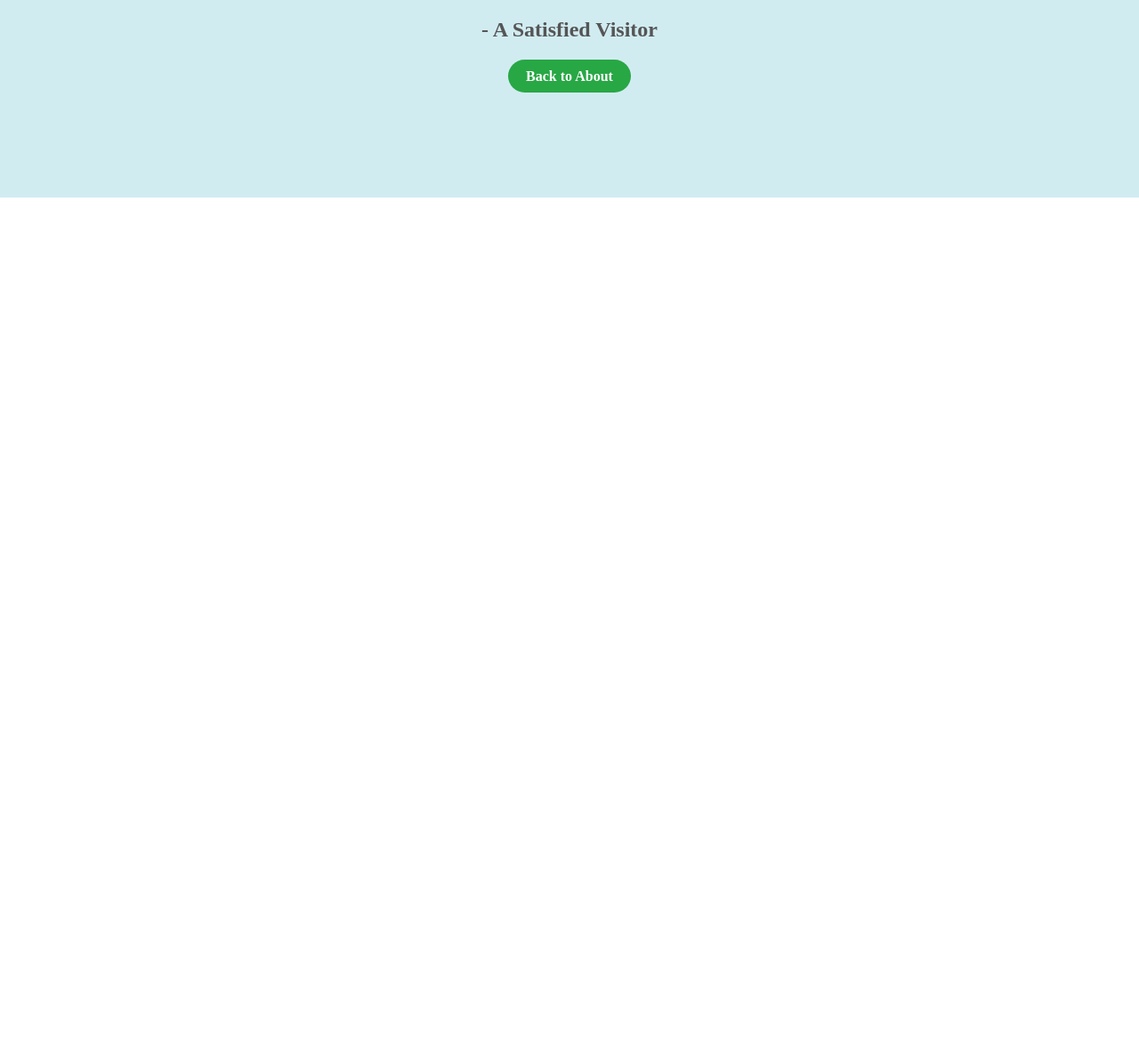
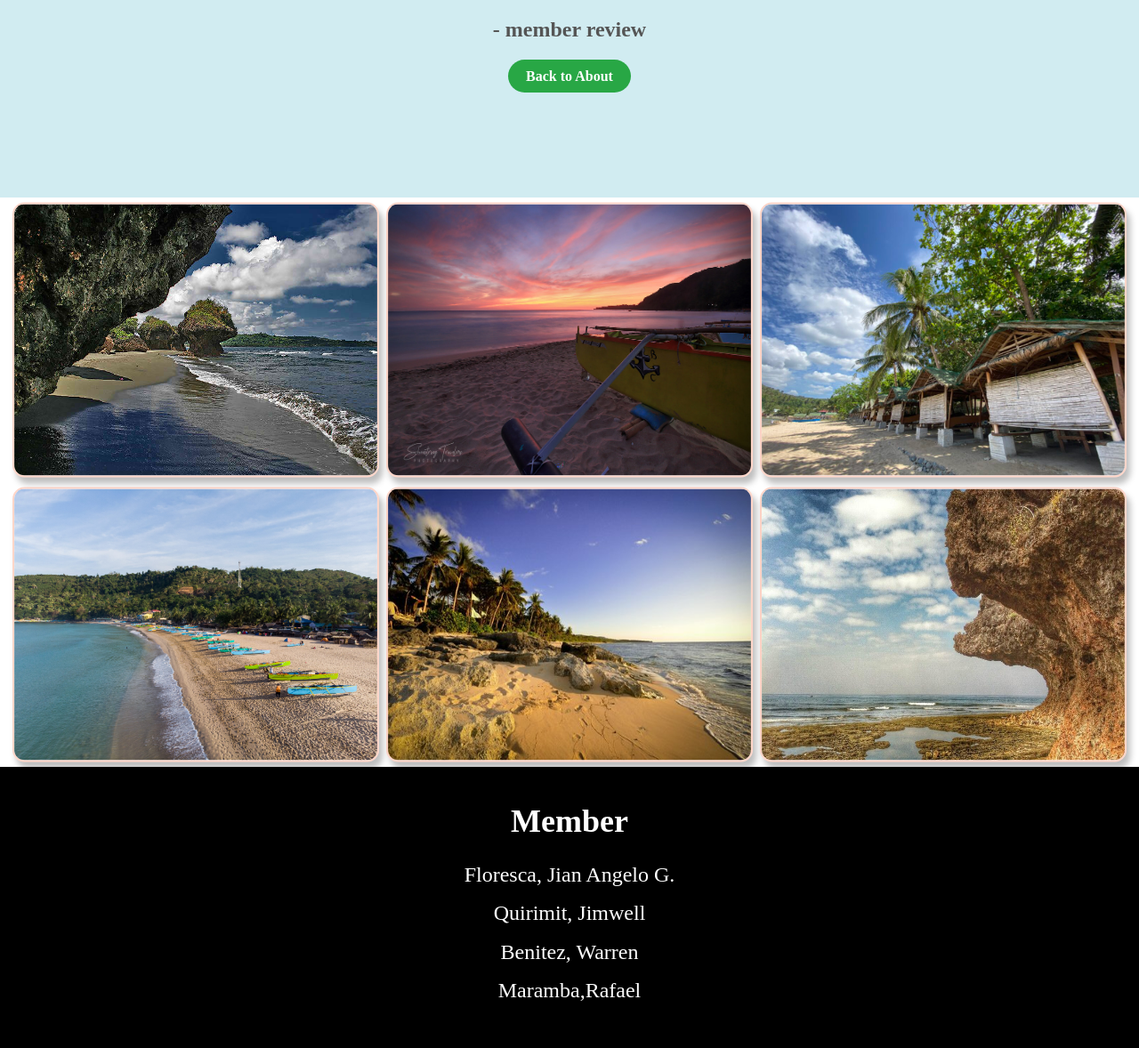
Before and after one commit to angelofloresca98-beep/platTecha, a plain HTML site: page index.html in a window 1280 px wide. Shown: the part 6168-7346 px from the top of the page at 89% size. Before the commit the page ends 6390 px from the top, so only its background shows below. Drawn offline with Linux system fonts and the light colour scheme.

Commit message:
Update HTML and added new images

```diff
--- a/index.html
+++ b/index.html
@@ -144,12 +144,37 @@
             <blockquote>
                 <p><i class="fas fa-quote-left"></i> This beach felt like a true hidden gem the stretch of fine, light brown sand was mostly empty, save for a few local families picnicking under swaying coconut trees. The water was surprisingly clear for a coastal spot, with gentle waves perfect for wading or floating lazily. I loved strolling along the shore at low tide, spotting tiny crabs scurrying in the sand and colorful shells nestled between rocks. Nearby sari-sari stores offered fresh coconut juice and grilled fish that tasted incredible with the sea breeze on my face. It's the kind of place that recharges your soul without the chaos of crowded resorts. Highly recommend for a peaceful getaway! <i class="fas fa-quote-right"></i></p>
             </blockquote>
-            <p class="reviewer">- A Satisfied Visitor</p>
+            <p class="reviewer">- member review</p>
             <div class="cta-container">
                 <a href="#about" class="cta-secondary">Back to About</a>
             </div>
         </div>
     </section>
+
+    <!--picture-->
+    <div class="pictures">
+        <img src="/pictures/perso.jpg" alt="">
+        <img src="/pictures/sun.jpg" alt="">
+        <img src="/pictures/picture1.jpg" alt="">
+        <img src="/pictures/picture2.jpg" alt="">
+        <img src="/pictures/picture3.jpg" alt="">
+        <img src="/pictures/picture4.jpg" alt="">
+    </div>
+
+
+       <footer class="footer" aria-labelledby="footer-heading">
+          <div class="footer-content">
+              <div class="footer-links">
+                <h3>Member</h3>
+                <p>Floresca, Jian Angelo G.</p>
+                <p>Quirimit, Jimwell</p>
+                <p>Benitez, Warren</p>
+                <p>Maramba,Rafael</p>
+              </div>
+          </div>
+      </footer>
+
+
 
     <script>
         const menubutton = document.querySelector('.menu-button');
--- a/style.css
+++ b/style.css
@@ -444,3 +444,70 @@ html {
 .about {
     background-color: bisque;
 }
+
+/* Footer */
+.footer {
+    background-color: #000; /* Black background */
+    color: #fff; /* White text for contrast */
+    padding: 40px 20px;
+    text-align: center;
+    width: 100%;
+}
+
+.footer-content {
+    max-width: 1200px;
+    margin: 0 auto;
+    display: flex;
+    flex-direction: column;
+    align-items: center;
+    gap: 20px;
+}
+
+.footer-links h3 {
+    font-size: 36px;
+    font-weight: 600;
+    margin-bottom: 20px;
+    color: #fff; /* Ensure heading is white */
+}
+
+.footer-links p {
+    font-size: 24px;
+    line-height: 1.6;
+    margin: 5px 0;
+    color: #fff; /* Ensure text is white */
+}
+
+@media (max-width: 850px) {
+    .footer {
+        padding: 30px 15px;
+    }
+    .footer-links h3 {
+        font-size: 30px;
+    }
+    .footer-links p {
+        font-size: 20px;
+    }
+}
+
+.pictures {
+    display: flex;
+    justify-content: center;
+    align-items: center;
+    flex-wrap: wrap;
+}
+
+img {
+    width: 400px;
+    height: 300px;
+    border: 2px solid #ff3d0036;
+    border-radius: 13px;
+    box-shadow: 4px 7px 7px 0px #00000042;
+    cursor: pointer;
+    margin: 10px;
+    transition: 400ms;
+}
+
+.pictures img {
+    /* filter: grayscale(1); */  /* Removed this to restore color */
+    transform: scale(1.03);
+}
```
Also changed, not shown: pictures/logo.png (deleted), pictures/menubutton-removebg-preview.png (deleted), pictures/menubutton.jpg (deleted), pictures/picture1.jpg (added), pictures/picture2.jpg (added), pictures/picture3.jpg (added), pictures/picture4.jpg (added).
